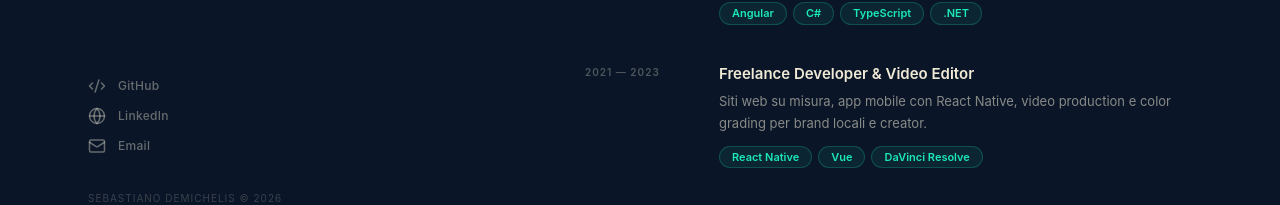
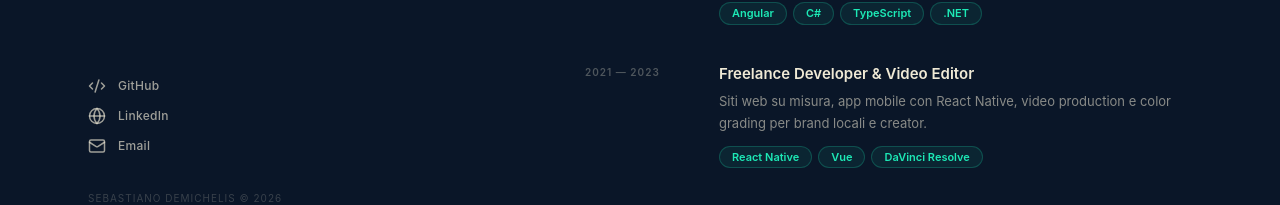
Before and after one commit to deeeemiss/portfolio, a React app: page / in a window 1280 px wide. Shown: the part 530-735 px from the top of the page. Built offline with nearby package versions, Linux system fonts and the light colour scheme; the HTML template or start-up script is replaced by a standard one.

Commit message:
fix: increase sidebar social link opacity for better readability
Co-Authored-By: Claude Sonnet 4.6 <noreply@anthropic.com>

```diff
--- a/src/components/layout/Sidebar.tsx
+++ b/src/components/layout/Sidebar.tsx
@@ -84,7 +84,7 @@ export function Sidebar() {
             href={href}
             target={href.startsWith('mailto') ? undefined : '_blank'}
             rel={href.startsWith('mailto') ? undefined : 'noopener noreferrer'}
-            className="flex items-center gap-3 text-text-primary/40 hover:text-accent transition-colors duration-200 group"
+            className="flex items-center gap-3 text-text-primary/65 hover:text-accent transition-colors duration-200 group"
           >
             <Icon size={18} />
             <span className="text-[12px] font-medium tracking-wide">{label}</span>
```
